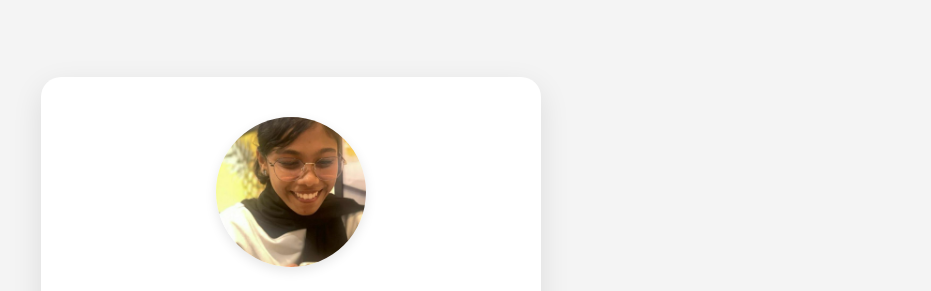
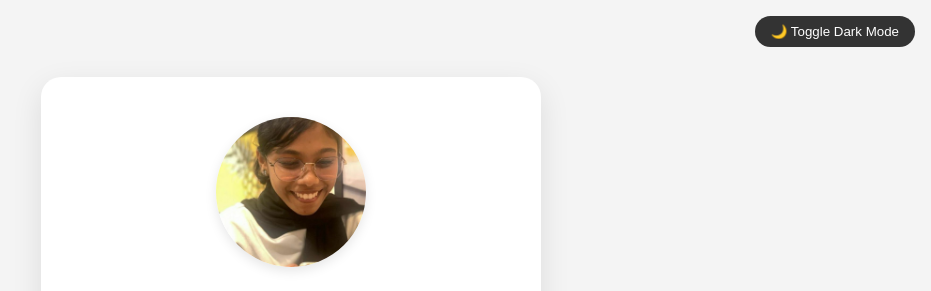
Before and after one commit to khanzaaa07/Portfolio, a plain HTML site: page index.html in a window 1280 px wide. Shown: the top 291 px of the page, without its empty margins (349-1280 px from the left). Drawn offline with Linux system fonts and the light colour scheme.

Commit message:
added dark mode of sort

```diff
--- a/index.html
+++ b/index.html
@@ -8,6 +8,7 @@
   <link href="https://fonts.googleapis.com/css2?family=Poppins:wght@400;600&display=swap" rel="stylesheet" />
 </head>
 <body>
+<button id="darkModeToggle">🌙 Toggle Dark Mode</button><br>
   <div class="container">
     <div class="card">
      <img src="khansa.jpg" alt="Khansa's photo" class="profile-pic" />
@@ -21,5 +22,12 @@
 
     </div>
   </div>
+<script>
+  const toggle = document.getElementById('darkModeToggle');
+  toggle.addEventListener('click', () => {
+    document.body.classList.toggle('dark-mode');
+  });
+</script>
+
 </body>
 </html>
--- a/style.css
+++ b/style.css
@@ -11,6 +11,21 @@ body {
   justify-content: center;
   align-items: center;
   height: 100vh;
+}
+body.dark-mode {
+  background-color: #121212;
+  color: #f5f5f5;
+}
+#darkModeToggle {
+  position: fixed;
+  top: 1rem;
+  right: 1rem;
+  padding: 0.5rem 1rem;
+  border-radius: 999px;
+  background: #333;
+  color: white;
+  border: none;
+  cursor: pointer;
 }
 
 .container {
```
